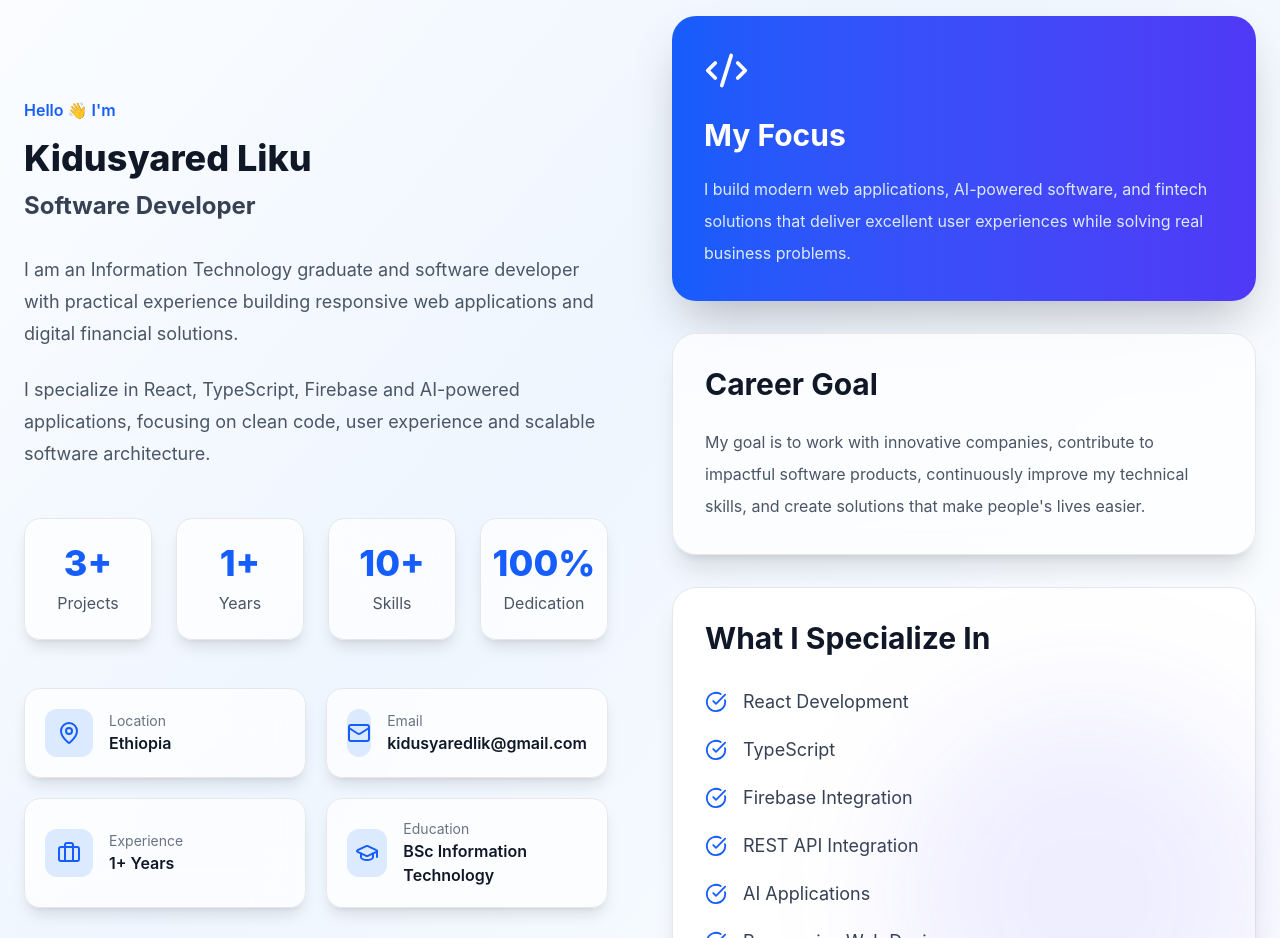
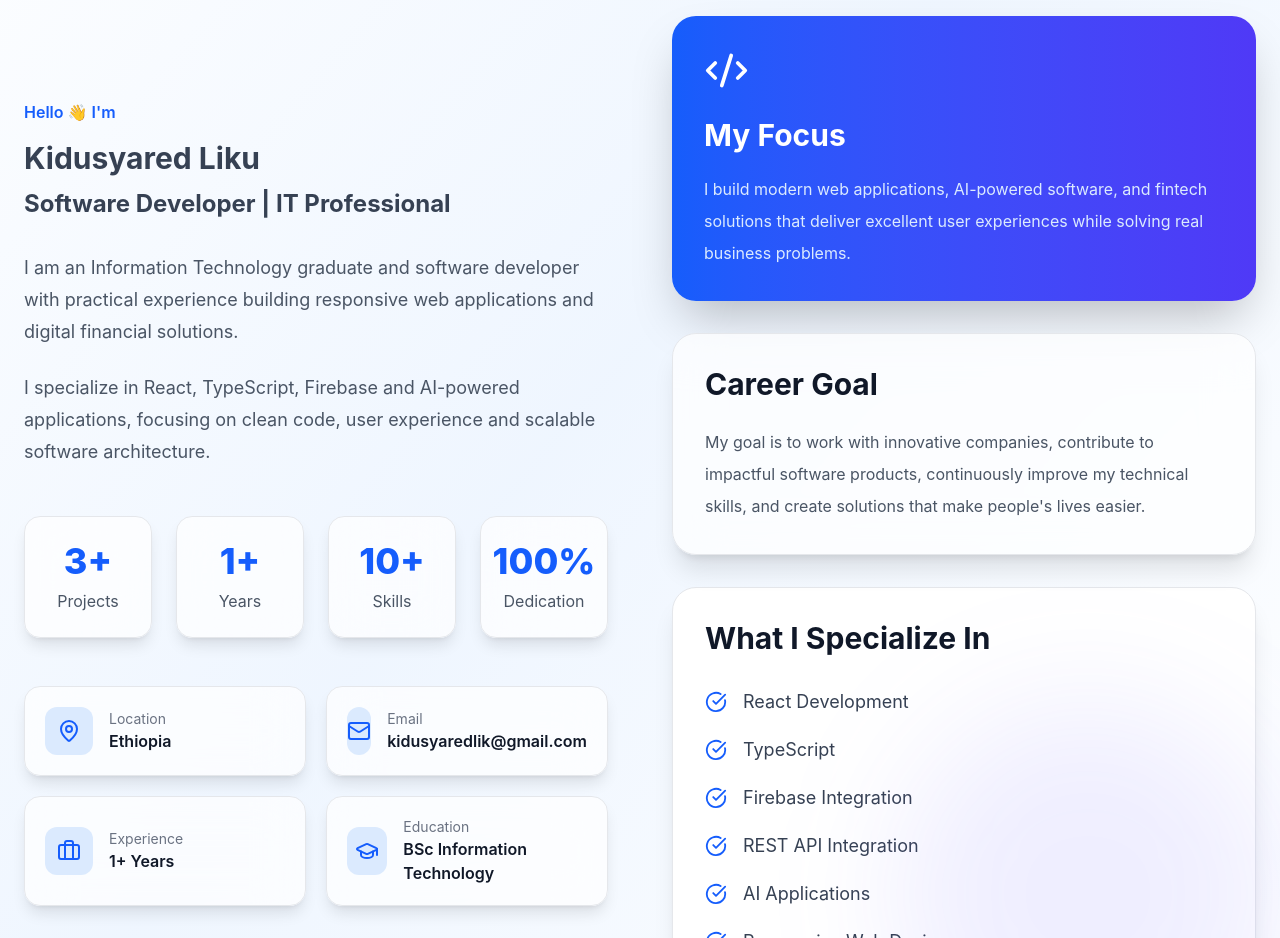
Before and after one commit to Kidu121/kidusyared-portfolio, a React (Vite) app: page / in a window 1280 px wide. Shown: the part 1360-2298 px from the top of the page. Built offline with nearby package versions, Linux system fonts and the light colour scheme.

Commit message:
fix update

```diff
--- a/src/components/About.tsx
+++ b/src/components/About.tsx
@@ -204,11 +204,11 @@ export default function About() {
 
           <h3
           className="
-          text-4xl
-          font-extrabold
-          text-gray-900
-          dark:text-white
-          "
+  text-3xl
+  font-bold
+  text-gray-700
+  dark:text-gray-300
+"
           >
 
             Kidusyared Liku
@@ -228,7 +228,7 @@ export default function About() {
           "
           >
 
-            Software Developer
+            Software Developer | IT Professional
 
           </h4>
 
```
